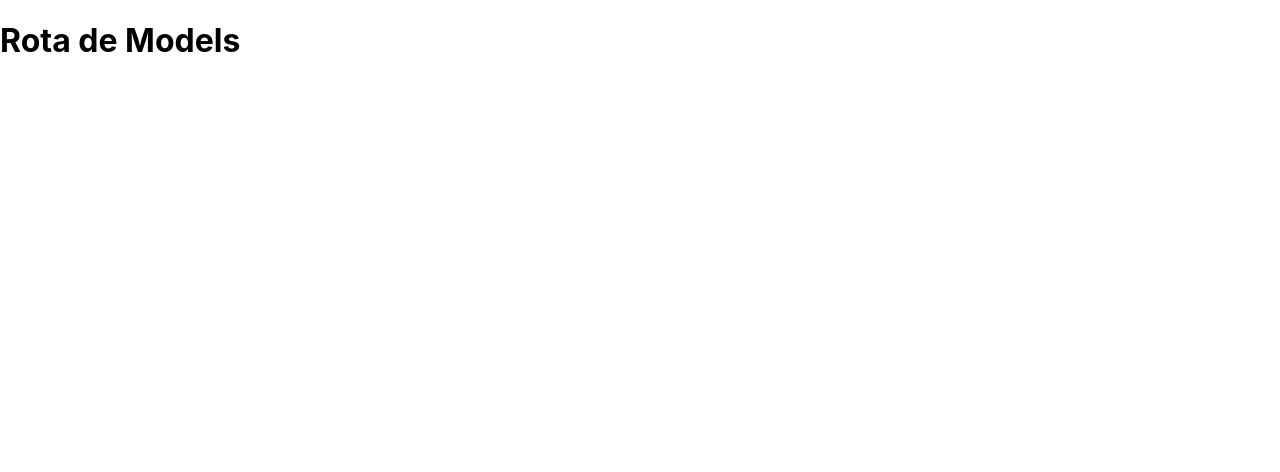
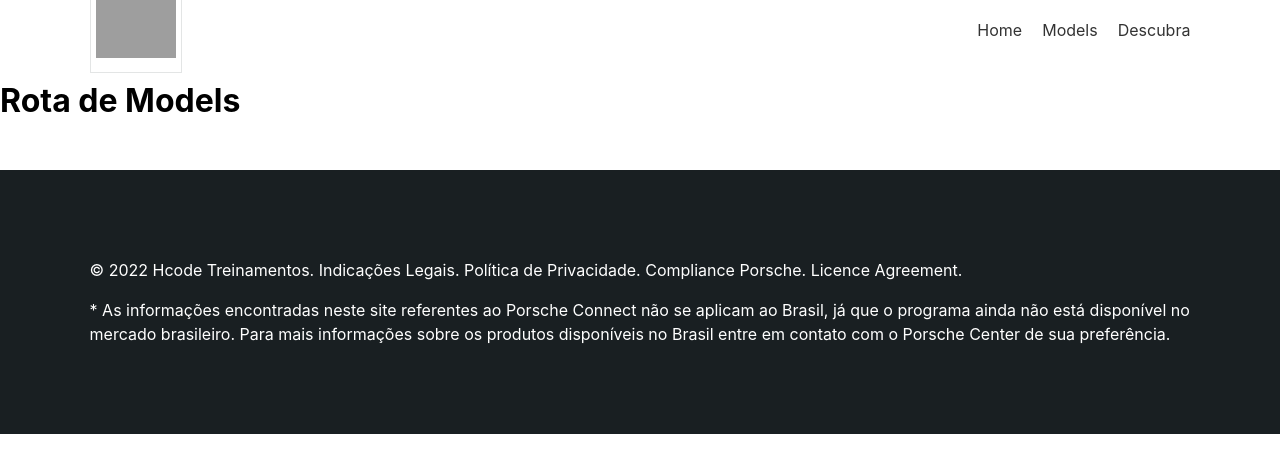
Before and after one commit to griel-hcodelab/hcode-lab-react, a React (Create React App) app in the folder hcodelab-react-router/: page /models in a window 1280 px wide. Shown: the top 472 px of the page. Built offline with nearby package versions, Linux system fonts and the light colour scheme; grey boxes are pictures that could not be loaded.

Commit message:
Organizando o código e os arquivos

```diff
--- a/hcodelab-react-router/src/App.scss
+++ b/hcodelab-react-router/src/App.scss
@@ -1,43 +1,5 @@
 .app {
-	header {
-		height: 60px;
-		margin: 0 7vw;
-		display: flex;
-		justify-content: space-between;
-		align-items: center;
-		a {
-			&.logo {
-				padding: 10px 5px;
-				border: 1px solid #e3e5e5;
-				background-color: #FFF;
-				img {
-					height: 60px;
-				}
-			}
-		}
 
-		div {
-			&.menu {
-				ul {
-					display: flex;
-					justify-content: space-between;
-					align-items: center;
-					li {
-						list-style: none;
-						font-size: 16px;
-						a {
-							text-decoration: none;
-							color: #333;
-						}
-						& + li {
-							margin-left: 20px;
-						}
-					}
-				}
-			}
-
-		}
-	}
 	section {
 		&#hero {
 			height: 500px;
@@ -79,16 +41,7 @@
 			}
 		}
 	}
-	footer {
-		background-color: #191f22;
-		color: #FFF;
-		padding: 4.5em 7%;
-		margin-top: 50px;
-		.copyright {
-			margin-bottom: 0;
-			line-height: 1.5em;
-		}
-	}
+
 }
 
 @media screen and (min-width: 1200px) {
--- a/hcodelab-react-router/src/App.tsx
+++ b/hcodelab-react-router/src/App.tsx
@@ -1,24 +1,12 @@
 import React from 'react';
 import { Link } from 'react-router-dom';
 import './App.scss';
-import Logo from './assets/images/porsche-logo@2x.png';
+
 
 function App() {
 	return (
 		<div className="app">
-			<header className="App-header">
-				<a href="/" className="logo" aria-label='Logo'>
-					<img src={Logo} alt="Porsche" />
-				</a>
 
-				<div className="menu">
-					<ul>
-						<li><Link to="/">Home</Link></li>
-						<li><Link to="/models">Models</Link></li>
-						<li><Link to="/">Descubra</Link></li>
-					</ul>
-				</div>
-			</header>
 
 			<section id="hero">
 				<div className="container">
@@ -27,19 +15,7 @@ function App() {
 				</div>
 			</section>
 
-			<footer>
-				<div className="content">
-					<div className="copyright">
-						<p>
-						© 2022 Hcode Treinamentos. Indicações Legais. Política de Privacidade. Compliance Porsche. Licence Agreement.
-						</p>
-						<p>
-						* As informações encontradas neste site referentes ao Porsche Connect não se aplicam ao Brasil, já que o programa ainda não está disponível no mercado brasileiro. Para mais informações sobre os produtos disponíveis no Brasil entre em contato com o Porsche Center de sua preferência.
-						</p>
-					</div>
-				</div>
 
-			</footer>
 		</div>
 	);
 }
--- /dev/null
+++ b/hcodelab-react-router/src/components/Footer/footer.scss
@@ -0,0 +1,12 @@
+footer {
+    &.app-footer {
+        background-color: #191f22;
+        color: #FFF;
+        padding: 4.5em 7%;
+        margin-top: 50px;
+        .copyright {
+            margin-bottom: 0;
+            line-height: 1.5em;
+        }
+    }
+}
--- /dev/null
+++ b/hcodelab-react-router/src/components/Footer/index.tsx
@@ -0,0 +1,21 @@
+import React from 'react'
+
+import './footer.scss';
+
+export const Footer = () => {
+    return (
+        <footer className='app-footer'>
+            <div className="content">
+                <div className="copyright">
+                    <p>
+                        © 2022 Hcode Treinamentos. Indicações Legais. Política de Privacidade. Compliance Porsche. Licence Agreement.
+                    </p>
+                    <p>
+                        * As informações encontradas neste site referentes ao Porsche Connect não se aplicam ao Brasil, já que o programa ainda não está disponível no mercado brasileiro. Para mais informações sobre os produtos disponíveis no Brasil entre em contato com o Porsche Center de sua preferência.
+                    </p>
+                </div>
+            </div>
+
+        </footer>
+    )
+}
--- /dev/null
+++ b/hcodelab-react-router/src/components/Header/header.scss
@@ -0,0 +1,44 @@
+header {
+    &.app-header {
+
+        height: 60px;
+    margin: 0 7vw;
+    display: flex;
+    justify-content: space-between;
+    align-items: center;
+    a {
+        &.logo {
+            padding: 10px 5px;
+            border: 1px solid #e3e5e5;
+            background-color: #FFF;
+            img {
+                height: 60px;
+            }
+        }
+    }
+
+    div {
+        &.menu {
+            ul {
+                display: flex;
+                justify-content: space-between;
+                align-items: center;
+                li {
+                    list-style: none;
+                    font-size: 16px;
+                    a {
+                        text-decoration: none;
+                        color: #333;
+                    }
+                    & + li {
+                        margin-left: 20px;
+                    }
+                }
+            }
+        }
+
+    }
+
+    }
+
+}
--- /dev/null
+++ b/hcodelab-react-router/src/components/Header/index.tsx
@@ -0,0 +1,23 @@
+import React from 'react'
+import { Link } from 'react-router-dom'
+import Logo from '../../assets/images/porsche-logo@2x.png';
+
+import './header.scss';
+
+export const Header = () => {
+    return (
+        <header className="app-header">
+            <a href="/" className="logo" aria-label='Logo'>
+                <img src={Logo} alt="Porsche" />
+            </a>
+
+            <div className="menu">
+                <ul>
+                    <li><Link to="/">Home</Link></li>
+                    <li><Link to="/models">Models</Link></li>
+                    <li><Link to="/">Descubra</Link></li>
+                </ul>
+            </div>
+        </header>
+    )
+}
--- a/hcodelab-react-router/src/index.tsx
+++ b/hcodelab-react-router/src/index.tsx
@@ -5,14 +5,20 @@ import App from './App';
 import reportWebVitals from './reportWebVitals';
 import { BrowserRouter, Route, Routes } from 'react-router-dom';
 import Models from './routes/models';
+import { Header } from './components/Header';
+import { Footer } from './components/Footer';
 
 const container = document.querySelector("div#root") as HTMLElement;
 
 const root = createRoot(container);
 
 root.render(
+  <>
+
   <BrowserRouter>
+  <Header />
     <Routes>
+
 
       <Route path="/" element={<App />} />
 
@@ -20,7 +26,10 @@ root.render(
 
     </Routes>
 
+  <Footer />
+
   </BrowserRouter>
+  </>
 );
 
 
```
